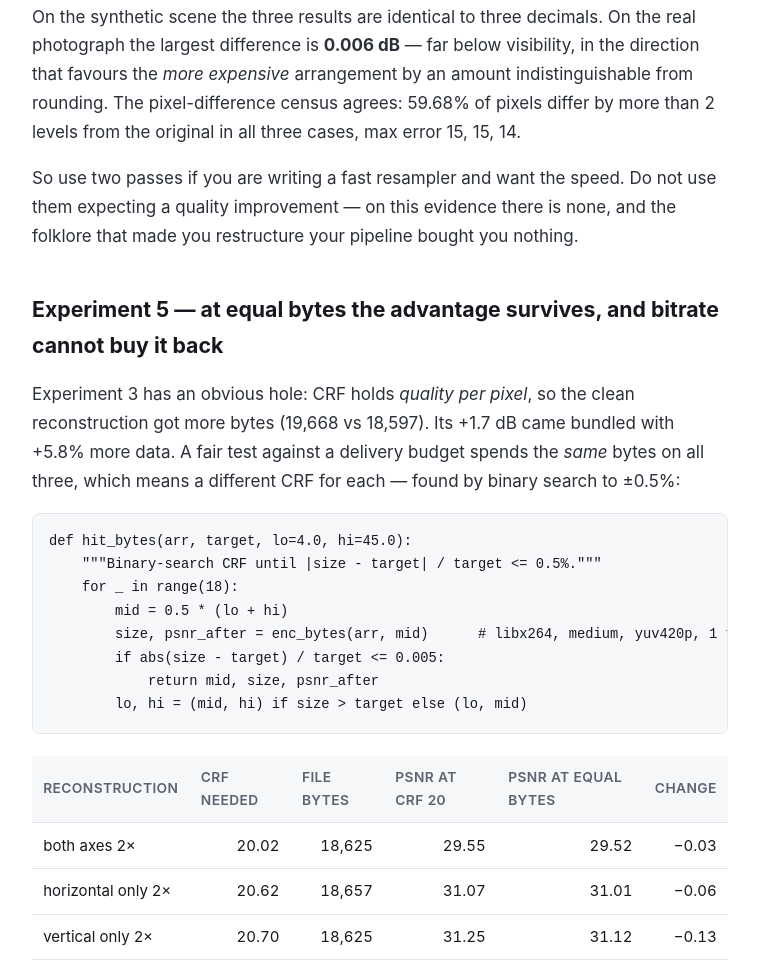
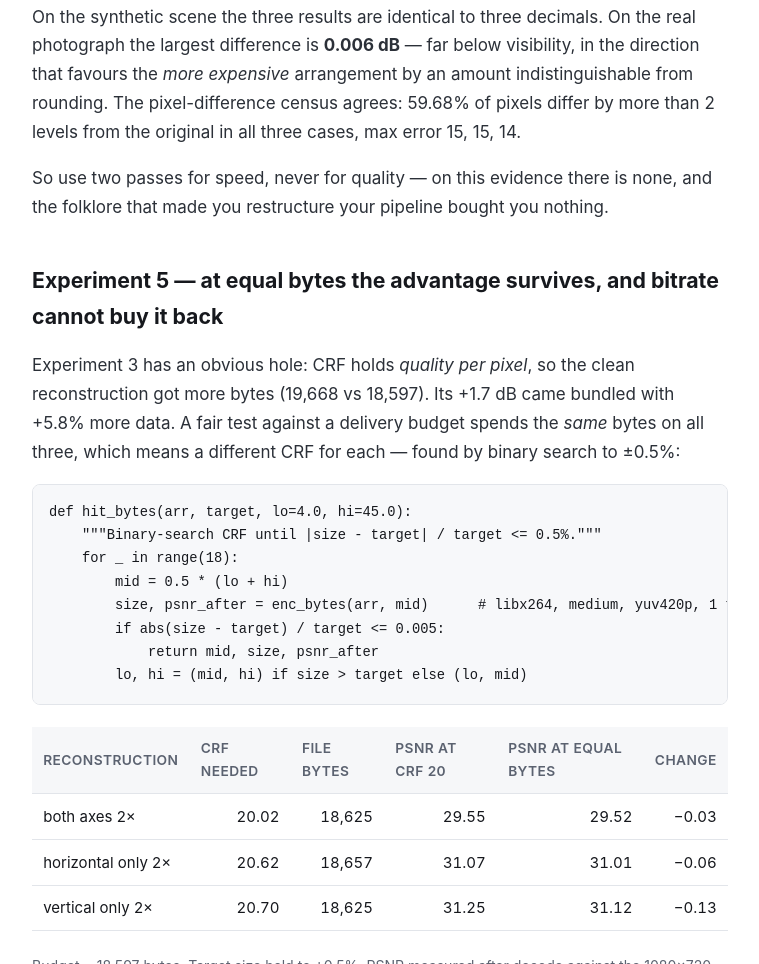
Before and after one commit to celticgemini001/upgolab-anisotropic-upscale, a plain HTML site: page index.html in a window 1280 px wide. Shown: the part 5300-6264 px from the top of the page, without its empty margins (260-1019 px from the left). Drawn offline with Linux system fonts and the light colour scheme.

Commit message:
Trim body to 2500w budget

```diff
--- a/index.html
+++ b/index.html
@@ -227,9 +227,8 @@ direction that favours the <em>more expensive</em> arrangement by an amount indi
 from rounding. The pixel-difference census agrees: 59.68% of pixels differ by more than 2 levels
 from the original in all three cases, max error 15, 15, 14.</p>
 
-<p>So use two passes if you are writing a fast resampler and want the speed. Do not use them
-expecting a quality improvement — on this evidence there is none, and the folklore that made
-you restructure your pipeline bought you nothing.</p>
+<p>So use two passes for speed, never for quality — on this evidence there is none, and the
+folklore that made you restructure your pipeline bought you nothing.</p>
 
 <h2>Experiment 5 — at equal bytes the advantage survives, and bitrate cannot buy it back</h2>
 
```
